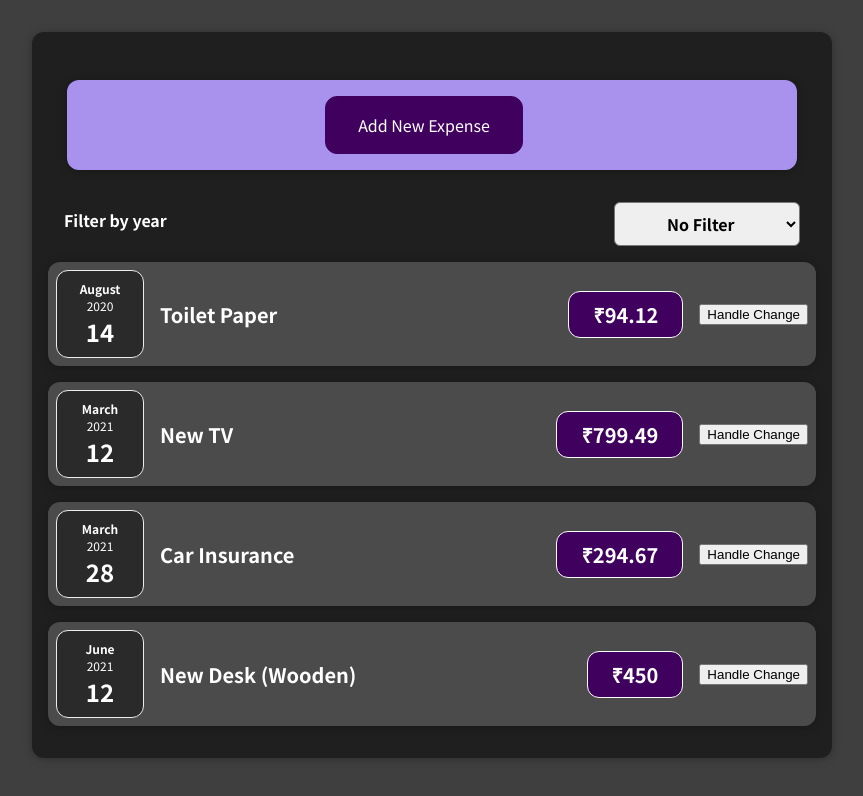
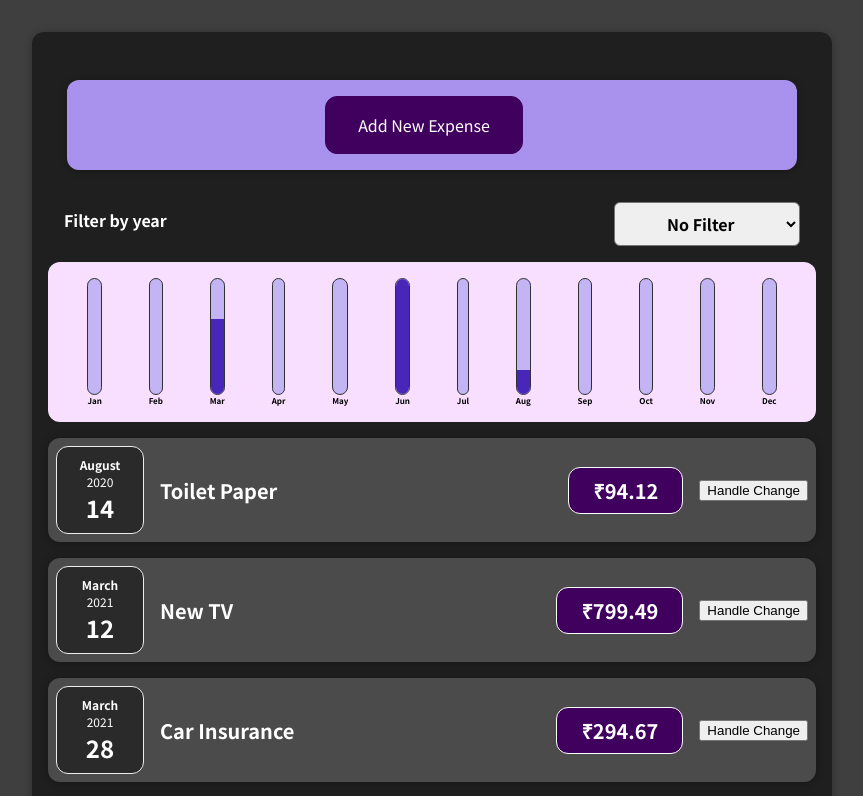
Before and after one commit to keshav37a/expense-tracker, a React (Create React App) app: page / in a window 1280 px wide. Shown: the top 796 px of the page, without its empty margins (208-1071 px from the left). Built offline with nearby package versions, Linux system fonts and the light colour scheme.

Commit message:
add chart component

```diff
--- /dev/null
+++ b/src/components/ChartContainer/Chart/Chart.css
@@ -0,0 +1,9 @@
+.chart {
+  padding: 1rem;
+  border-radius: 12px;
+  background-color: #f8dfff;
+  text-align: center;
+  display: flex;
+  justify-content: space-around;
+  height: 10rem;
+}
--- /dev/null
+++ b/src/components/ChartContainer/Chart/Chart.js
@@ -0,0 +1,24 @@
+import "./Chart.css";
+import ChartBar from "../ChartBar/ChartBar";
+
+const Chart = (props) => {
+  const dataPoints = props.dataPoints;
+  const maxValue = Math.max(...dataPoints.map(dataPoint => dataPoint.value));
+
+  return (
+    <div className="chart">
+      {dataPoints.map((item) => {
+        return (
+          <ChartBar
+            key={item.label}
+            value={item.value}
+            maxValue={maxValue}
+            label={item.label}
+          />
+        );
+      })}
+    </div>
+  );
+};
+
+export default Chart;
--- /dev/null
+++ b/src/components/ChartContainer/ChartBar/ChartBar.css
@@ -0,0 +1,30 @@
+.chart-bar {
+  height: 100%;
+  display: flex;
+  flex-direction: column;
+  align-items: center;
+}
+
+.chart-bar__inner {
+  height: 100%;
+  width: 100%;
+  border: 1px solid #313131;
+  border-radius: 12px;
+  background-color: #c3b4f3;
+  overflow: hidden;
+  display: flex;
+  flex-direction: column;
+  justify-content: flex-end;
+}
+
+.chart-bar__filled {
+  background-color: #4826b9;
+  width: 100%;
+  transition: all 0.3s ease-out;
+}
+
+.chart-bar__label {
+  font-weight: bold;
+  font-size: 0.5rem;
+  text-align: center;
+}
--- /dev/null
+++ b/src/components/ChartContainer/ChartBar/ChartBar.js
@@ -0,0 +1,30 @@
+import "./ChartBar.css";
+
+const ChartBar = (props) => {
+  const label = props.label;
+  const maxValue = props.maxValue;
+  const value = props.value;
+  let barFilledHeight = "0%";
+
+  console.log(maxValue);
+
+  if (maxValue > 0) {
+    barFilledHeight = `${Math.round((value / maxValue) * 100)}%`;
+    console.log(barFilledHeight);
+  }
+
+  return (
+    <div className="chart-bar">
+      <div className="chart-bar__inner">
+        <div
+          className="chart-bar__filled"
+          style={{ height: barFilledHeight }}
+        ></div>
+        <div className="chart-bar__label"></div>
+      </div>
+      <div className="chart-bar__label">{label}</div>
+    </div>
+  );
+};
+
+export default ChartBar;
--- /dev/null
+++ b/src/components/Expenses/ExpenseChart/ExpenseChart.js
@@ -0,0 +1,32 @@
+import Chart from "../../ChartContainer/Chart/Chart";
+
+const ExpenseChart = (props) => {
+    let dataPoints = [
+        {label: "Jan", value: 0},
+        {label: "Feb", value: 0},
+        {label: "Mar", value: 0},
+        {label: "Apr", value: 0},
+        {label: "May", value: 0},
+        {label: "Jun", value: 0},
+        {label: "Jul", value: 0},
+        {label: "Aug", value: 0},
+        {label: "Sep", value: 0},
+        {label: "Oct", value: 0},
+        {label: "Nov", value: 0},
+        {label: "Dec", value: 0},
+    ]
+
+    let maxValue = Number.MIN_VALUE;
+
+    props.expenses.forEach((singleExpense, index)=>{
+      const monthNumber = singleExpense.date.getMonth();
+      const price = singleExpense.price;
+      dataPoints[monthNumber].value = price;
+    });
+
+    console.log(dataPoints);
+
+  return <Chart dataPoints={dataPoints} />;
+};
+
+export default ExpenseChart;
--- a/src/components/Expenses/ExpenseContainer/ExpenseContainer.js
+++ b/src/components/Expenses/ExpenseContainer/ExpenseContainer.js
@@ -2,6 +2,7 @@ import { useState } from "react";
 import NewExpense from "../../NewExpenseContainer/NewExpense/NewExpense";
 import ExpenseFilter from "../ExpenseFilter/ExpenseFilter";
 import ExpenseList from "../ExpenseList/ExpenseList";
+import ExpenseChart from "../ExpenseChart/ExpenseChart";
 import Card from "../../UI/Card/Card";
 import "./ExpenseContainer.css";
 
@@ -24,6 +25,7 @@ const ExpenseContainer = (props) => {
     <Card className="expenses">
       <NewExpense onFormSubmission={onFormSubmission} />
       <ExpenseFilter onFilterYearSelect={filterYearHandler} />
+      <ExpenseChart expenses={filteredExpenses}/>
       <ExpenseList expenses={filteredExpenses} />
     </Card>
   );
--- a/src/components/NewExpenseContainer/ExpenseForm/ExpenseForm.js
+++ b/src/components/NewExpenseContainer/ExpenseForm/ExpenseForm.js
@@ -25,7 +25,7 @@ const ExpenseForm = (props) => {
     event.preventDefault();
     const expenseData = {
       title: title,
-      price: price,
+      price: +price,
       date: new Date(date),
     };
     console.log(expenseData);
```
Also changed, not shown: 1 other file (tests, documents, lock files or other folders).
